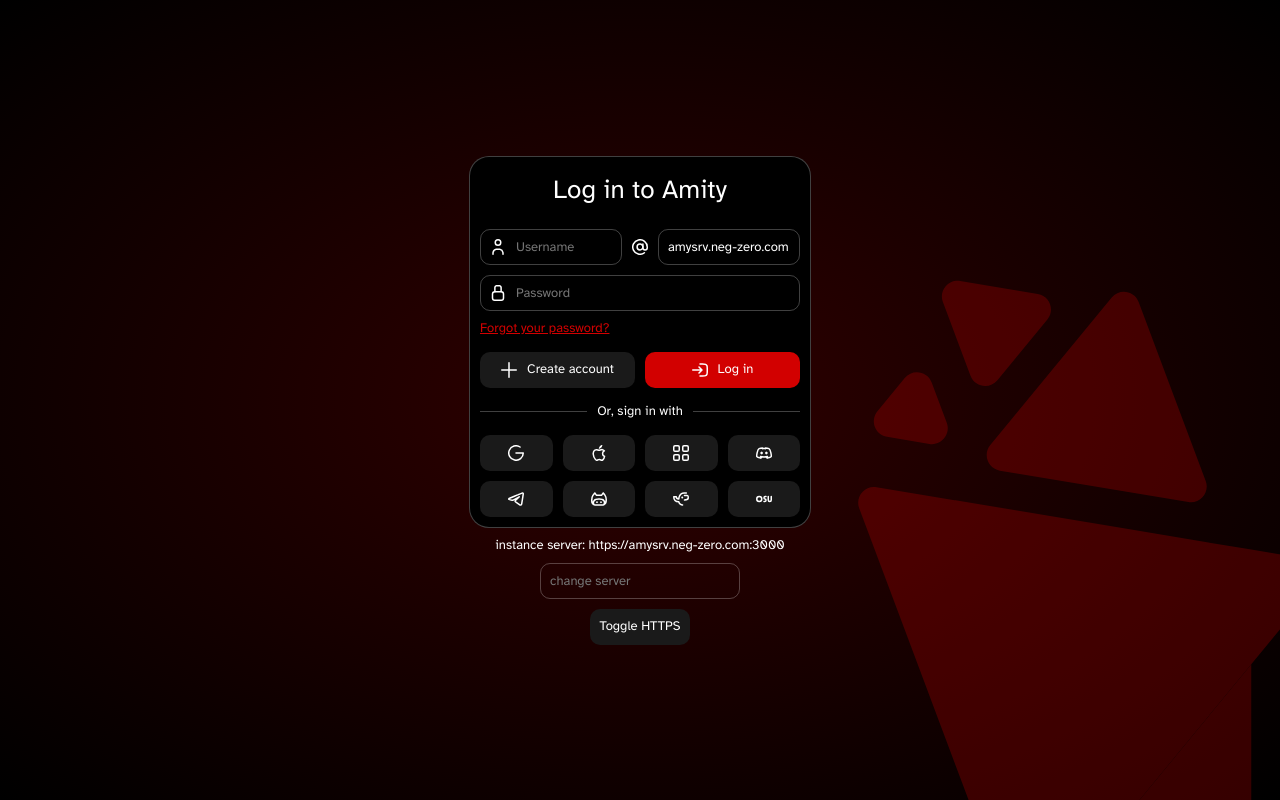
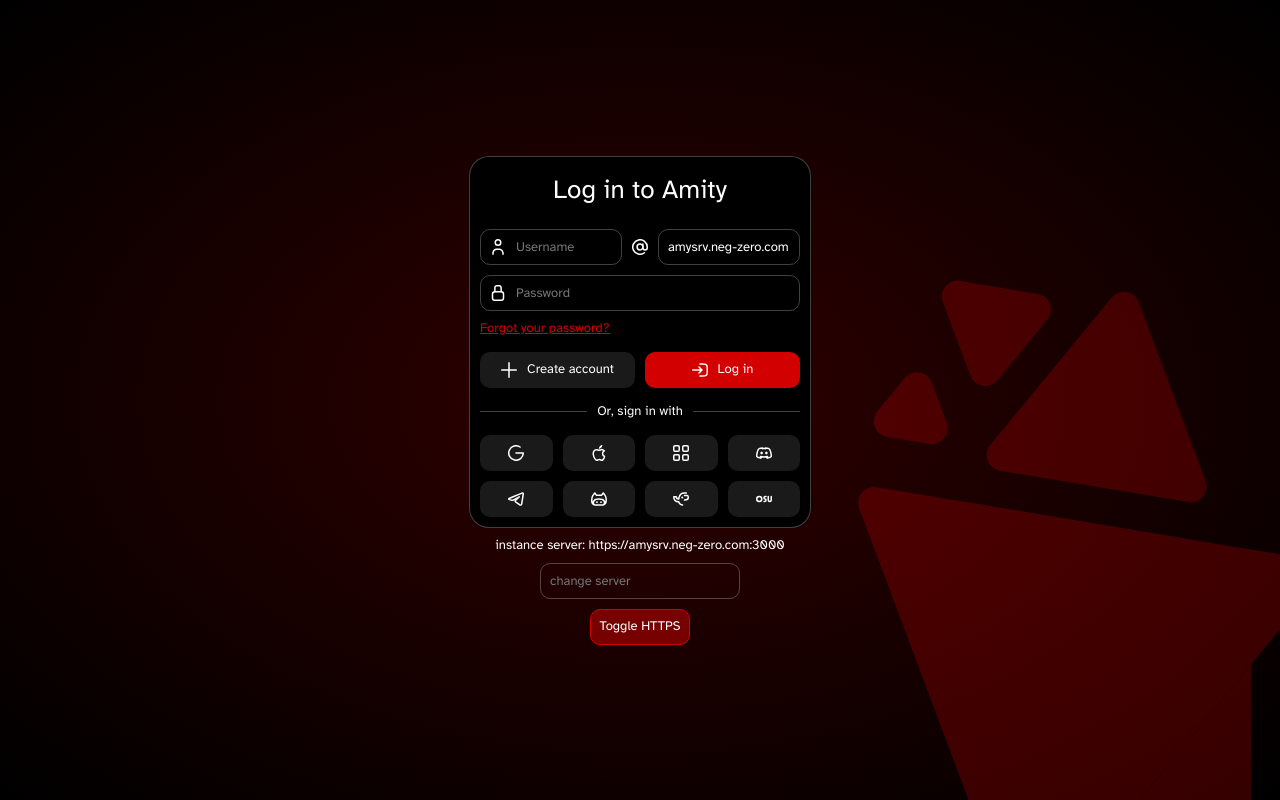
Before and after one commit to negative-zero-inft/amity-webgui, a SvelteKit app: page /login in a window 1280 px wide. Built offline with nearby package versions, Linux system fonts and the light colour scheme.

Commit message:
nicer https toggle

```diff
--- a/src/routes/login/+page.svelte
+++ b/src/routes/login/+page.svelte
@@ -29,7 +29,7 @@
 	<Textbox placeholder="change server" bind:value={serverchanger} onkeydown={()=>{
 		server.set(serverchanger)
 	}}></Textbox>
-	<Button action={()=>{isHttps.set(!$isHttps); localStorage.setItem("isDev", "true")}}>Toggle HTTPS</Button>
+	<Button style={$isHttps ? 2 : 0} action={()=>{isHttps.set(!$isHttps); localStorage.setItem("isDev", "true")}}>Toggle HTTPS</Button>
 
 	<!-- svelte-ignore a11y_no_static_element_interactions -->
 	<!-- svelte-ignore a11y_click_events_have_key_events -->
```
